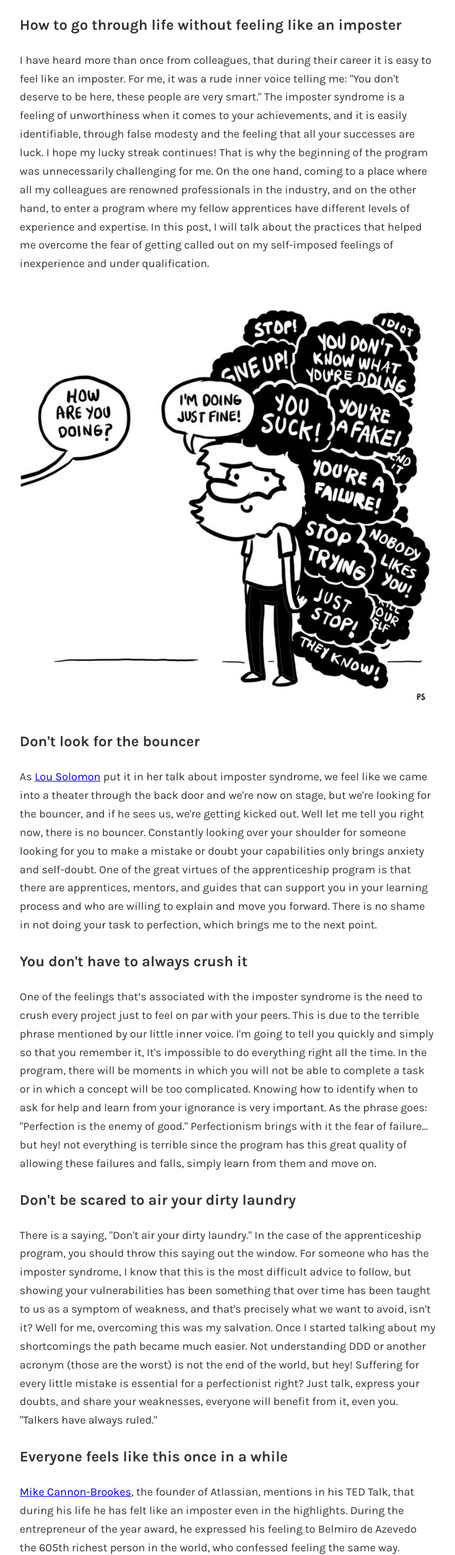
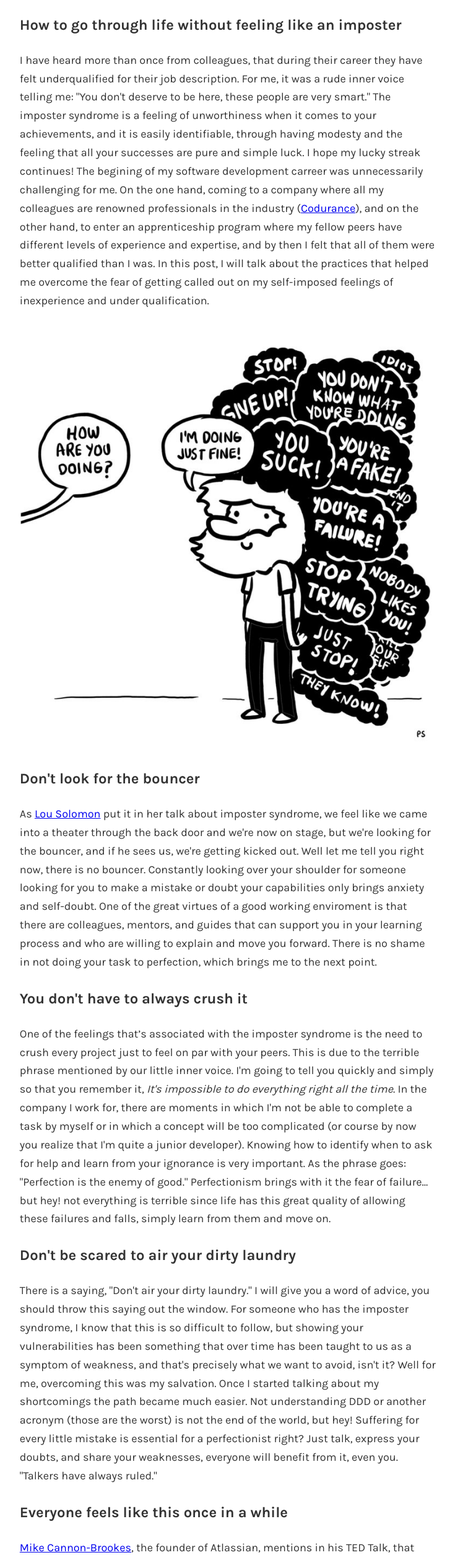
Before and after one commit to jpwenzelc/website, a Gatsby site: page /imposter-syndrom-tips/ in a window 1280 px wide. Shown: the part 291-2800 px from the top of the page at 62% size, without its empty margins (272-1007 px from the left). Built offline with nearby package versions, Linux system fonts and the light colour scheme; Gatsby itself is replaced by a stand-in of ours; some packages are replaced by stand-ins of ours.

Commit message:
better deployment

```diff
--- a/content/blog/imposter-syndrom-tips/index.md
+++ b/content/blog/imposter-syndrom-tips/index.md
@@ -6,13 +6,13 @@
 
 ### How to go through life without feeling like an imposter
 
-I have heard more than once from colleagues, that during their career it is easy to feel like an imposter. For me, it was
+I have heard more than once from colleagues, that during their career they have felt underqualified for their job description. For me, it was
 a rude inner voice telling me: "You don't deserve to be here, these people are very smart." The imposter syndrome is a
-feeling of unworthiness when it comes to your achievements, and it is easily identifiable, through false modesty and the
-feeling that all your successes are luck. I hope my lucky streak continues!
-That is why the beginning of the program was unnecessarily challenging for me. On the one hand, coming to a place where
-all my colleagues are renowned professionals in the industry, and on the other hand, to enter a program where my fellow
-apprentices have different levels of experience and expertise.
+feeling of unworthiness when it comes to your achievements, and it is easily identifiable, through having modesty and the
+feeling that all your successes are pure and simple luck. I hope my lucky streak continues!
+The begining of my software development carreer was unnecessarily challenging for me. On the one hand, coming to a company where
+all my colleagues are renowned professionals in the industry ([Codurance](https://codurance.com)), and on the other hand, to enter an apprenticeship program where my fellow
+peers have different levels of experience and expertise, and by then I felt that all of them were better qualified than I was.
 In this post, I will talk about the practices that helped me overcome the fear of getting called out on my self-imposed
 feelings of inexperience and under qualification.
 
@@ -20,51 +20,33 @@
 
 ### Don't look for the bouncer
 
-As [Lou Solomon](https://www.youtube.com/watch?v=whyUPLJZljE) put it in her talk about imposter syndrome, we feel like
-we came into a theater through the back door and we're now on stage, but we're looking for the bouncer, and if he sees us,
-we're getting kicked out. Well let me tell you right now, there is no bouncer. Constantly looking over your shoulder for
-someone looking for you to make a mistake or doubt your capabilities only brings anxiety and self-doubt. One of the great
-virtues of the apprenticeship program is that there are apprentices, mentors, and guides that can support you in your
-learning process and who are willing to explain and move you forward. There is no shame in not doing your task to perfection,
+As [Lou Solomon](https://www.youtube.com/watch?v=whyUPLJZljE) put it in her talk about imposter syndrome, we feel like we came into a theater through the back door and we're now on stage, but we're looking for the bouncer, and if he sees us,
+we're getting kicked out. Well let me tell you right now, there is no bouncer. Constantly looking over your shoulder for someone looking for you to make a mistake or doubt your capabilities only brings anxiety and self-doubt. One of the great virtues of a good working enviroment is that there are colleagues, mentors, and guides that can support you in your learning process and who are willing to explain and move you forward. There is no shame in not doing your task to perfection,
 which brings me to the next point.
 
 ### You don't have to always crush it
 
-One of the feelings that’s associated with the imposter syndrome is the need to crush every project just to feel on par
-with your peers. This is due to the terrible phrase mentioned by our little inner voice. I'm going to tell you quickly
-and simply so that you remember it, It's impossible to do everything right all the time. In the program, there will be
-moments in which you will not be able to complete a task or in which a concept will be too complicated. Knowing how to
-identify when to ask for help and learn from your ignorance is very important. As the phrase goes: "Perfection is the enemy
-of good." Perfectionism brings with it the fear of failure... but hey! not everything is terrible since the program has
-this great quality of allowing these failures and falls, simply learn from them and move on.
+One of the feelings that’s associated with the imposter syndrome is the need to crush every project just to feel on par with your peers. This is due to the terrible phrase mentioned by our little inner voice. I'm going to tell you quickly and simply so that you remember it, *It's impossible to do everything right all the time*. In the company I work for, there are moments in which I'm not be able to complete a task by myself or in which a concept will be too complicated (or course by now you realize that I'm quite a junior developer). Knowing how to identify when to ask for help and learn from your ignorance is very important. As the phrase goes: "Perfection is the enemy
+of good." Perfectionism brings with it the fear of failure... but hey! not everything is terrible since life has this great quality of allowing these failures and falls, simply learn from them and move on.
 
 ### Don't be scared to air your dirty laundry
 
-There is a saying, "Don't air your dirty laundry." In the case of the apprenticeship program, you should throw this saying
-out the window. For someone who has the imposter syndrome, I know that this is the most difficult advice to follow, but
-showing your vulnerabilities has been something that over time has been taught to us as a symptom of weakness, and that's
-precisely what we want to avoid, isn't it? Well for me, overcoming this was my salvation. Once I started talking about my
-shortcomings the path became much easier. Not understanding DDD or another acronym (those are the worst) is not the end
-of the world, but hey! Suffering for every little mistake is essential for a perfectionist right? Just talk, express your
-doubts, and share your weaknesses, everyone will benefit from it, even you. "Talkers have always ruled."
+There is a saying, "Don't air your dirty laundry." I will give you a word of advice, you should throw this saying out the window. For someone who has the imposter syndrome, I know that this is so difficult to follow, but showing your vulnerabilities has been something that over time has been taught to us as a symptom of weakness, and that's precisely what we want to avoid, isn't it? Well for me, overcoming this was my salvation. Once I started talking about my shortcomings the path became much easier. Not understanding DDD or another acronym (those are the worst) is not the end of the world, but hey! Suffering for every little mistake is essential for a perfectionist right? Just talk, express your doubts, and share your weaknesses, everyone will benefit from it, even you. "Talkers have always ruled."
 
 ### Everyone feels like this once in a while
 
 [Mike Cannon-Brookes](https://www.youtube.com/watch?v=ZkwqZfvbdFw), the founder of Atlassian, mentions in his TED Talk,
-that during his life he has felt like an imposter even in the highlights. During the entrepreneur of the year award, he
-expressed his feeling to Belmiro de Azevedo the 605th richest person in the world, who confessed feeling the same way. Belmiro
+that during his life he has felt like an imposter even in the highlights. During the entrepreneur of the year award, he expressed his feeling to Belmiro de Azevedo the 605th richest person in the world, who confessed feeling the same way. Belmiro
 de Azevedo’s response was:
 
 > _"You're obviously doing something right, just keep doing it.”_
 
-We assume that successful people do not question their ideas or knowledge, well that is not true, but they are not afraid
-to ask for advice. It is ok to feel that sometimes you are out of your depth, as long as you don't freeze, but instead try
+We assume that successful people do not question their ideas or knowledge, well that is not true, but they are not afraid to ask for advice. It is ok to feel that sometimes you are out of your depth, as long as you don't freeze, but instead try
 to harness those feelings and use them for good.
 
 ### A last word of advice
 
-Imposter syndrome is something that you can't completely get rid of. That inner voice is always there looking for flaws
-to grab onto. My final advice for both the program and life is to be aware of your voice. Once you understand the voice,
-you can do something about it. Ask for help, there are people in Codurance willing to help you out and want you to succeed.
+Imposter syndrome is something that you can't completely get rid of. That inner voice is always there looking for flaws to grab onto. My final advice is to be aware of your voice. Once you understand the voice,
+you can do something about it. Ask for help, there is certainly people in your company willing to help you out and want you to succeed (if there isn't then you're in the wrong place).
 Lastly don't make yourself suffer because of small mistakes, you're going to commit plenty. It’s how you grow and learn
 from them that matters.
```
Also changed, not shown: app.json (added, +10 -0 lines).
